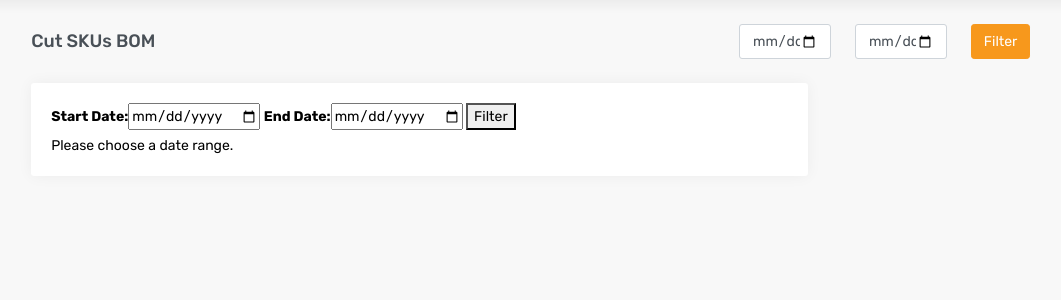
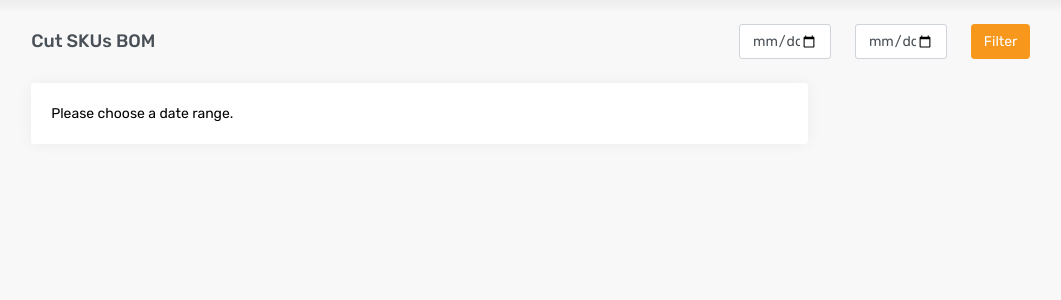
Before and after one commit to iamnickatuti/htdocs, a PHP site: page /qbBom/qbupload.php in a window 1280 px wide. Shown: the part 126-426 px from the top of the page, without its empty margins (87-1148 px from the left). Run offline with PHP 8.4, Linux system fonts and the light colour scheme; the visitor is signed in with stand-in values (Sample User, id 1); some libraries are stand-ins or nearby versions.

Commit message:
Merge remote-tracking branch 'origin/main'

```diff
--- a/qbBom/qbupload.php
+++ b/qbBom/qbupload.php
@@ -44,13 +44,13 @@ include '../parts/header.php';
                                 Cut SKUs BOM
                             </h4>
                             <div class="col-4 float-right">
-                                <form method="post" action="">
+                                <form method="GET" action="">
                                     <div class="row">
                                         <div class="col-4">
-                                            <input type="date" id="start_date" name="start_date" class="form-control" required>
+                                            <input type="date" id="start_date" name="start" class="form-control" required>
                                         </div>
                                         <div class="col-4">
-                                            <input type="date" id="end_date" name="end_date" class="form-control" required>
+                                            <input type="date" id="end_date" name="end" class="form-control" required>
                                         </div>
                                         <div class="col-4">
                                             <input class="btn btn-warning" type="submit" value="Filter">
@@ -70,12 +70,6 @@ include '../parts/header.php';
 <?php
 include '../cradle_config.php';
 global $conn;
-echo '<form method="GET" action="">
-    <label for="start">Start Date:</label><input type="date" id="start" name="start" required>
-    <label for="end">End Date:</label><input type="date" id="end" name="end" required>
-    <button type="submit">Filter</button>
-    </form>';
-
 $start = isset($_GET["start"]) ? date("Y-m-d", strtotime($_GET["start"])) : "";
 $end = isset($_GET["end"]) ? date("Y-m-d", strtotime($_GET["end"])) : "";
 
```
